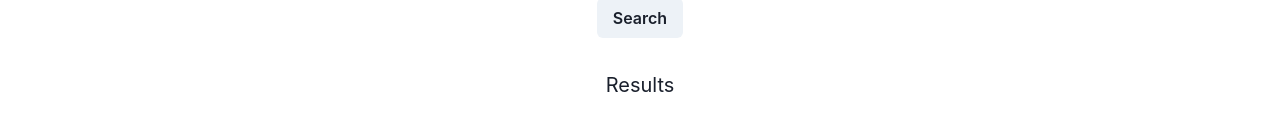
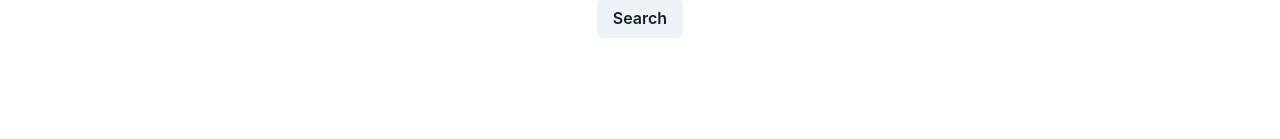
Before and after one commit to timtyrrell/movie-finder, a React (Create React App) app: page / in a window 1280 px wide. Shown: the part 161-300 px from the top of the page. Built offline with nearby package versions, Linux system fonts and the light colour scheme.

Commit message:
feat: setup search results context

```diff
--- a/src/App.js
+++ b/src/App.js
@@ -1,3 +1,4 @@
+import {useState} from 'react';
 import {
   Box,
   VStack,
@@ -6,12 +7,21 @@ import {
   ChakraProvider
 } from '@chakra-ui/react';
 
+import SearchContext from './context/search-context'
 import {Header} from './components/header'
 import {Body} from "./components/body";
 
 function App() {
+
+  const [results, setResults] = useState([]);
+
   return (
     <ChakraProvider theme={theme}>
+      <SearchContext.Provider
+        value={{
+          results,
+          setResults,
+        }} >
         <Box textAlign="center" fontSize="xl">
           <Grid minH="100vh" p={3}>
             <VStack spacing={8}>
@@ -20,6 +30,7 @@ function App() {
             </VStack>
           </Grid>
         </Box>
+      </ SearchContext.Provider>
     </ ChakraProvider>
   );
 }
--- a/src/components/body/searchInput.js
+++ b/src/components/body/searchInput.js
@@ -1,14 +1,16 @@
-import {useState} from 'react';
+import {useContext, useState} from 'react';
 import {
   Button,
   Input,
   InputGroup,
-  InputLeftElement
+  InputLeftElement,
 } from '@chakra-ui/react';
 import {SearchIcon} from '@chakra-ui/icons'
+import SearchContext from '../../context/search-context'
 
 export const SearchInput = () => {
   const [inputValue, setInputValue] = useState("");
+  const searchContext = useContext(SearchContext);
 
   const inputChangeHandler = (e) => {
     setInputValue(e.target.value)
@@ -16,6 +18,7 @@ export const SearchInput = () => {
 
   const performSearch = () => {
     console.log(inputValue)
+    searchContext.setResults(inputValue)
   };
 
   return (
--- a/src/components/body/searchResults.js
+++ b/src/components/body/searchResults.js
@@ -1,9 +1,12 @@
+import {useContext} from 'react';
 import {
   Text,
 } from '@chakra-ui/react';
+import SearchContext from '../../context/search-context'
 
 export const SearchResults = () => {
+  const searchContext = useContext(SearchContext);
   return (
-    <Text>Results</Text>
+    <Text>{searchContext.results}</Text>
   )
 }
--- /dev/null
+++ b/src/context/search-context.js
@@ -0,0 +1,10 @@
+import React from 'react';
+
+const SearchContext = React.createContext({
+  results: [],
+  setResults: () => {},
+});
+
+SearchContext.displayName = "SearchContext"
+
+export {SearchContext as default};
```
Lines whose indentation alone changed are shown as unchanged.
